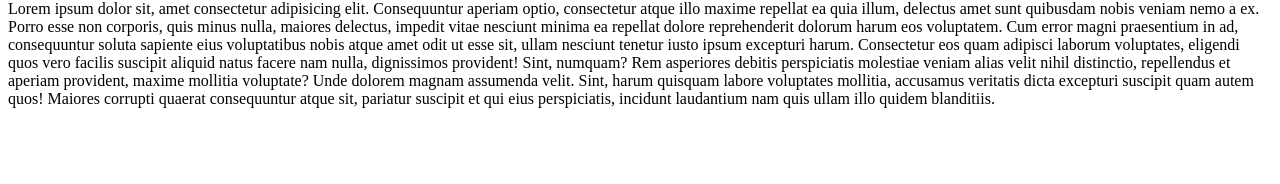
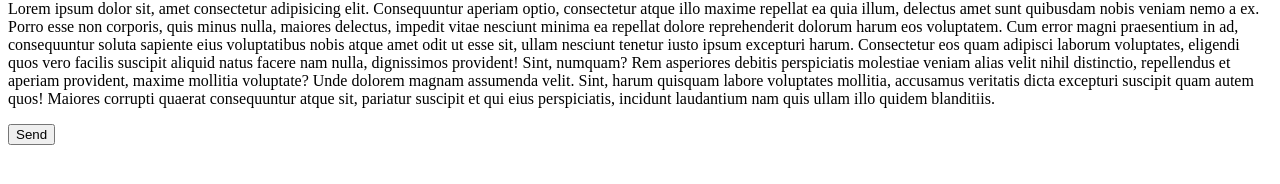
Before and after one commit to nkiliyumwami/test, a plain HTML site: page index.html in a window 1280 px wide. Shown: the part 80-264 px from the top of the page. Drawn offline with Linux system fonts and the light colour scheme.

Commit message:
Third commit button/div

```diff
--- a/index.html
+++ b/index.html
@@ -9,6 +9,8 @@
 <body>
     <h1>Test</h1>
     <p>Lorem ipsum dolor sit, amet consectetur adipisicing elit. Consequuntur aperiam optio, consectetur atque illo maxime repellat ea quia illum, delectus amet sunt quibusdam nobis veniam nemo a ex. Porro esse non corporis, quis minus nulla, maiores delectus, impedit vitae nesciunt minima ea repellat dolore reprehenderit dolorum harum eos voluptatem. Cum error magni praesentium in ad, consequuntur soluta sapiente eius voluptatibus nobis atque amet odit ut esse sit, ullam nesciunt tenetur iusto ipsum excepturi harum. Consectetur eos quam adipisci laborum voluptates, eligendi quos vero facilis suscipit aliquid natus facere nam nulla, dignissimos provident! Sint, numquam? Rem asperiores debitis perspiciatis molestiae veniam alias velit nihil distinctio, repellendus et aperiam provident, maxime mollitia voluptate? Unde dolorem magnam assumenda velit. Sint, harum quisquam labore voluptates mollitia, accusamus veritatis dicta excepturi suscipit quam autem quos! Maiores corrupti quaerat consequuntur atque sit, pariatur suscipit et qui eius perspiciatis, incidunt laudantium nam quis ullam illo quidem blanditiis.</p>
-
+    <div class="container">
+        <button>Send</button>
+    </div>
 </body>
 </html>
```
